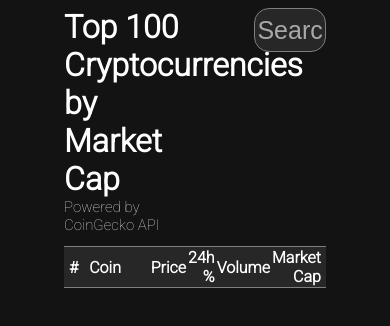
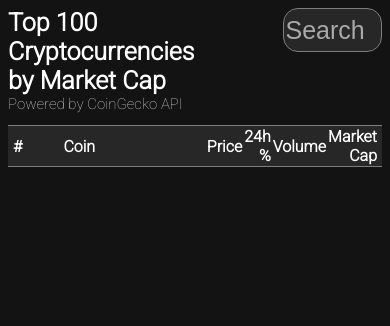
Before and after one commit to Stefan-RR/Stefan-RR.github.io-CryptoFinder, a plain HTML site: page index.html in a window 390 px wide. Drawn offline with Linux system fonts and the light colour scheme; no server answers.

Commit message:
Resized layout to allow for proper viewing on mobile

```diff
--- a/src/index.css
+++ b/src/index.css
@@ -7,12 +7,13 @@ body{
     display: flex;
     margin-left: auto;
     margin-right: auto;
-    width: 70%;
+    width: 100%;
 }
 .title{
     width: 50%;
 }
 h1{
+    font-size: 25px;
     margin-bottom: 0;
     margin-top: 0;
 }
@@ -35,7 +36,7 @@ h2{
     display: block;
     background-color: #272727;
     color: rgb(255, 255, 255);
-    float: right;
+    float:right;
 }
 #input:focus{
     outline: none;
@@ -51,7 +52,7 @@ h2{
     margin-left:auto;
     border-collapse:collapse;
     table-layout: fixed;
-    width: 70%;
+    width: 100%;
     display: block;
     overflow-x: auto;
 }
@@ -77,6 +78,9 @@ h2{
     padding-top: 20px;
     padding-bottom: 20px;
     width:120px;
+}
+.symbol{
+    width:1500px;
 }
 .coinRank{
     width:50px;
```
